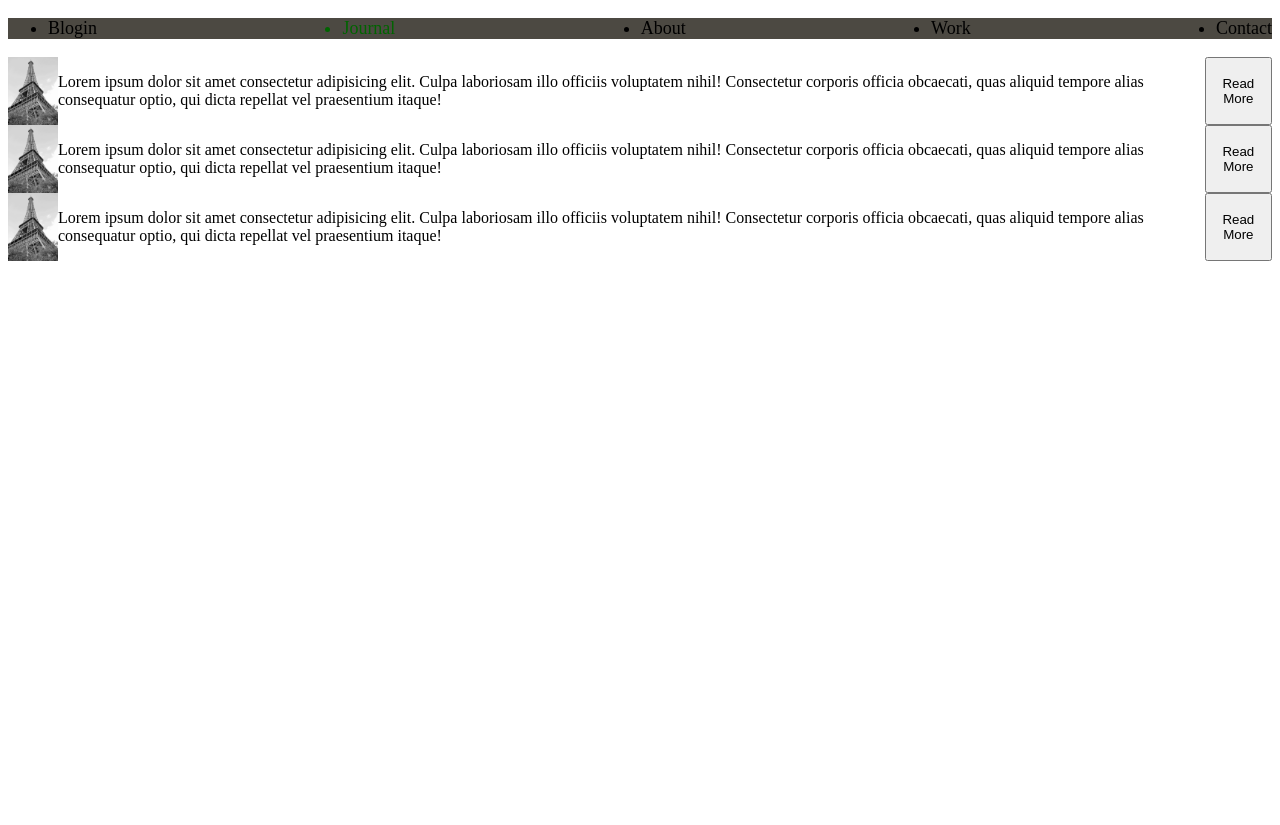
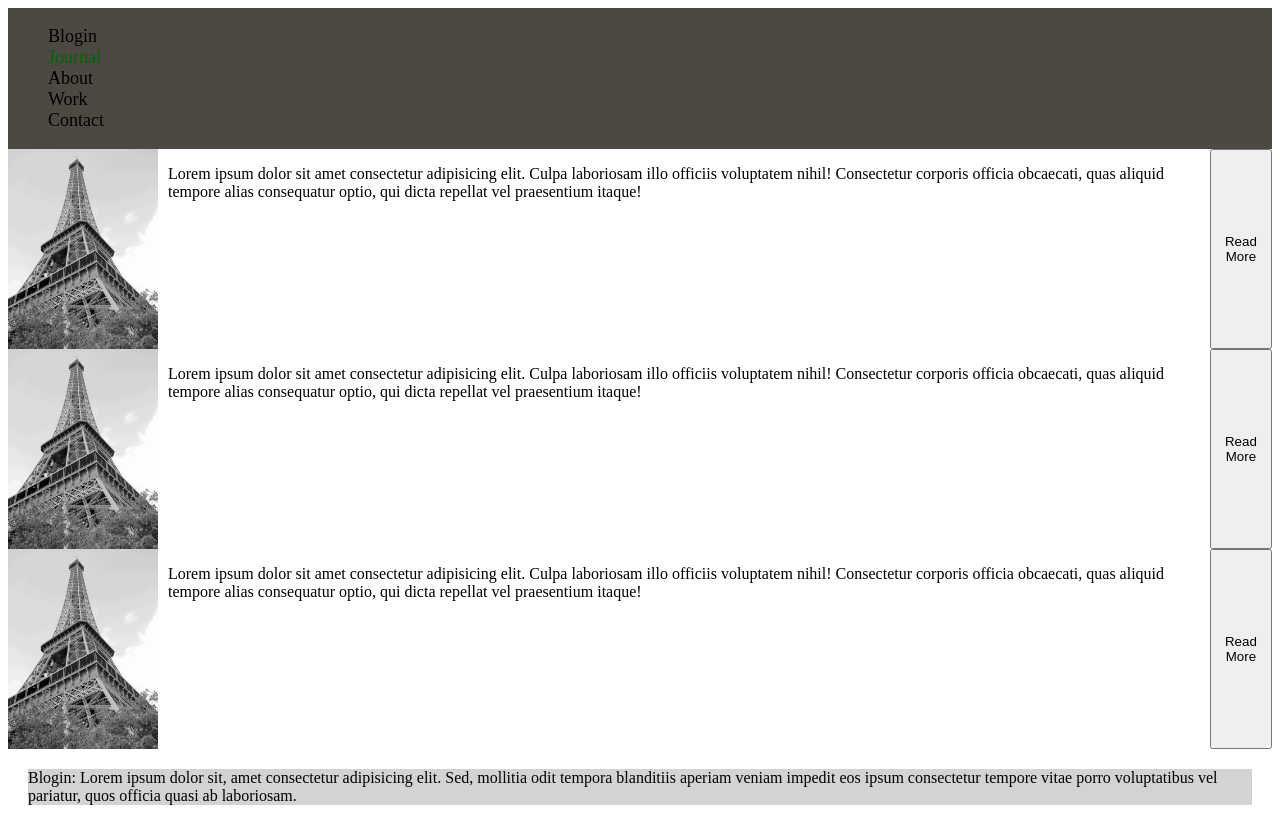
Before and after one commit to Alexlarik/Design2LivePage, a plain HTML site: page index.html in a window 1280 px wide. Before the commit the page ends 800 px from the top, so only its background shows below. Drawn offline with Linux system fonts and the light colour scheme.

Commit message:
Make basic footer and style the layout of the whole page with grid and flex

```diff
--- a/css/style.css
+++ b/css/style.css
@@ -2,39 +2,47 @@
     box-sizing: border-box;
 }
 
-header {
+.main-header {
     background-color: rgb(76, 73, 66);
+    display: grid;
+
+
 }
 
 .journal {
     color: darkgreen;
 }
 
-.main-nav {}
-
 ul {
-    display: flex;
-    justify-content: space-between;
-    flex-direction: row;
     font-size: large;
+    list-style-type: none;
 
 }
 
 .main-content {
     display: grid;
-    grid-template-columns:
-        minmax(1fr, 1060px)
+    grid-template-rows: 1fr 1fr 1fr;
 }
 
 .card {
+
+    gap: 10px;
     display: flex;
+    flex-direction: row;
 
 }
 
 .card-image {
-    width: 50px;
+    width: 150px;
 }
 
-main>* {
-    grid-column: 2;
+.footer {
+    margin: 20px;
+    background-color: lightgray;
 }
+
+/*
+.main-layout>*.full {
+    grid-column: 1/-1;
+
+} */
--- a/index.html
+++ b/index.html
@@ -4,11 +4,11 @@
 <head>
     <meta charset="UTF-8">
     <meta name="viewport" content="width=device-width, initial-scale=1.0">
-    <title>Document</title>
+    <title>Blogin</title>
     <link rel="stylesheet" href="css/style.css">
 </head>
 
-<body>
+<body class="main-layout">
     <header class="main-header">
         <nav class="main-nav">
             <ul>
@@ -43,6 +43,10 @@
             <button>Read More</button>
         </div>
     </main>
+    <footer class="footer">Blogin:
+        Lorem ipsum dolor sit, amet consectetur adipisicing elit. Sed, mollitia odit tempora blanditiis aperiam veniam
+        impedit eos ipsum consectetur tempore vitae porro voluptatibus vel pariatur, quos officia quasi ab laboriosam.
+    </footer>
 
 
 </body>
```
